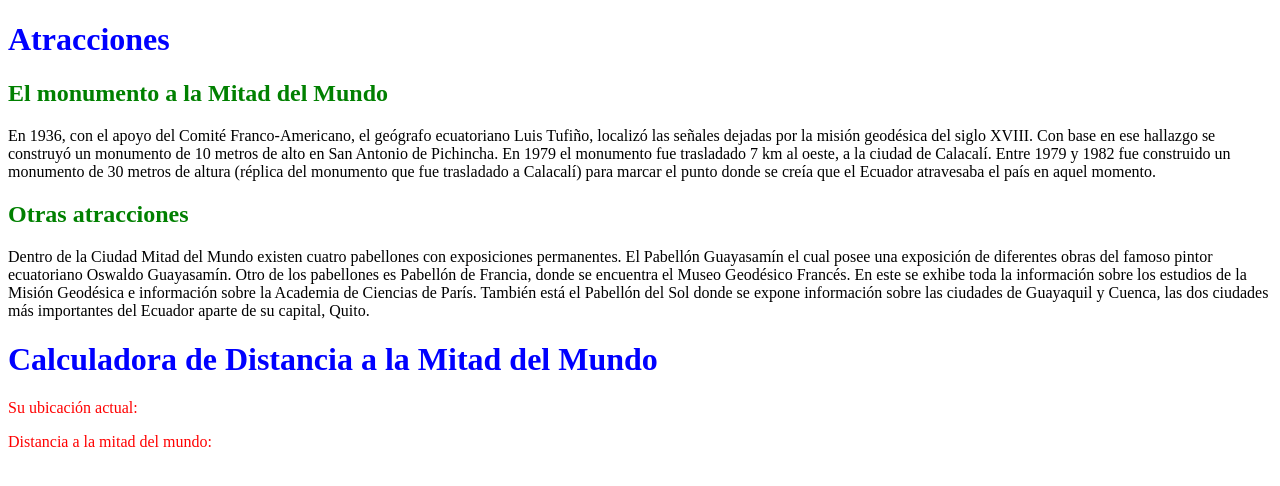
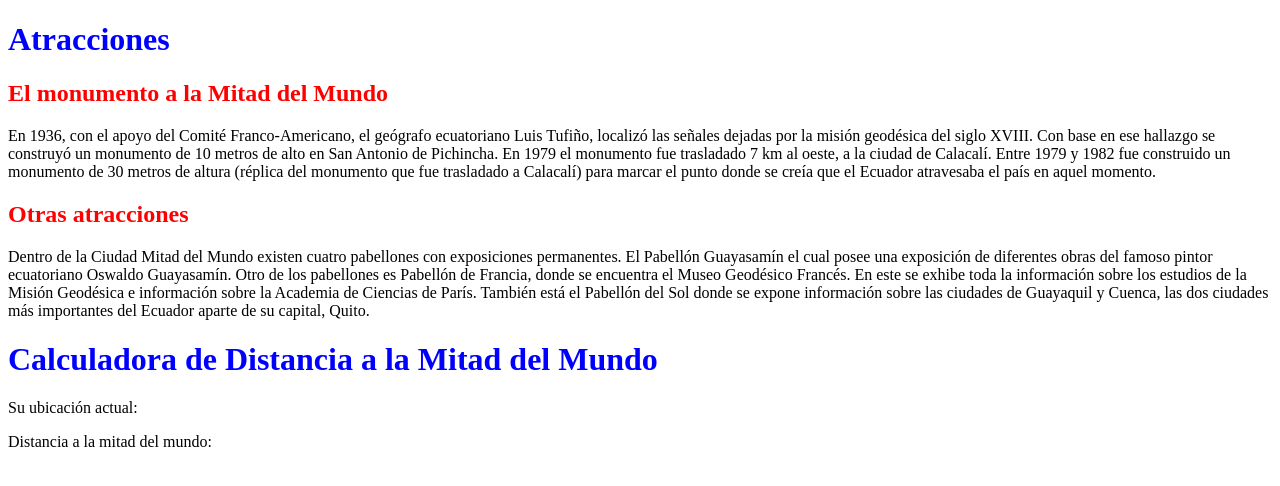
Before and after one commit to BruceG25/Taller, a plain HTML site: page index.html in a window 1280 px wide. Drawn offline with Linux system fonts and the light colour scheme.

Commit message:
Update index.html

```diff
--- a/index.html
+++ b/index.html
@@ -10,8 +10,7 @@
 
   <style>
     h1   {color: blue;}
-    h2   {color: green;}
-    p    {color: red;}
+    h2   {color: red;}
    </style>
 
   <body>
```
